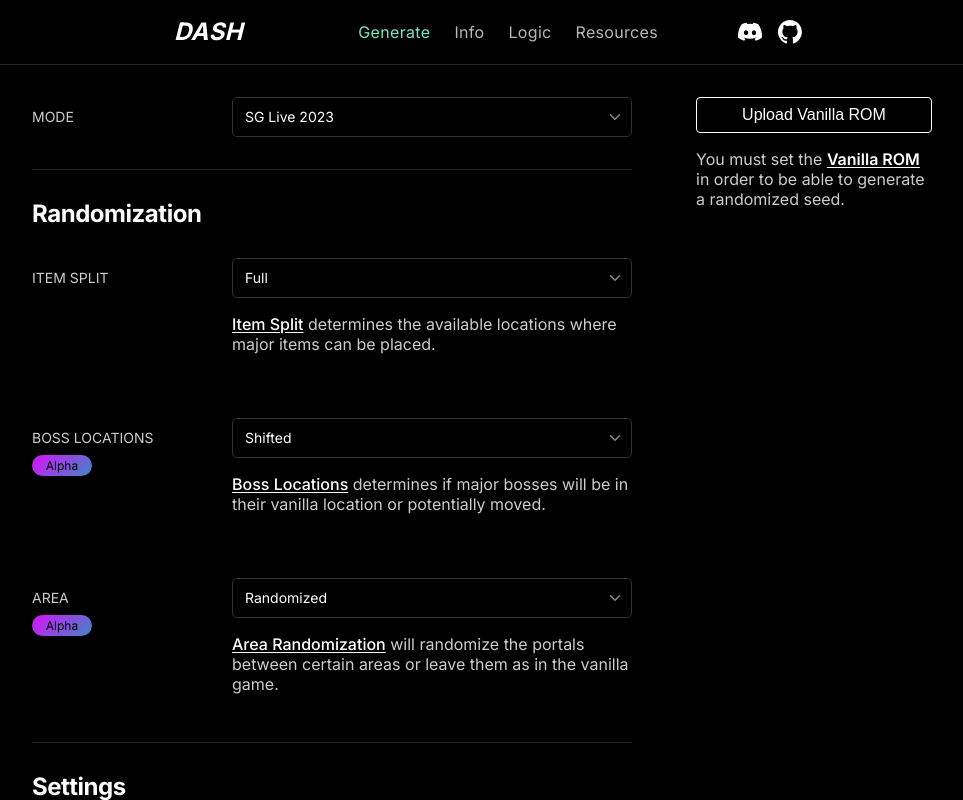
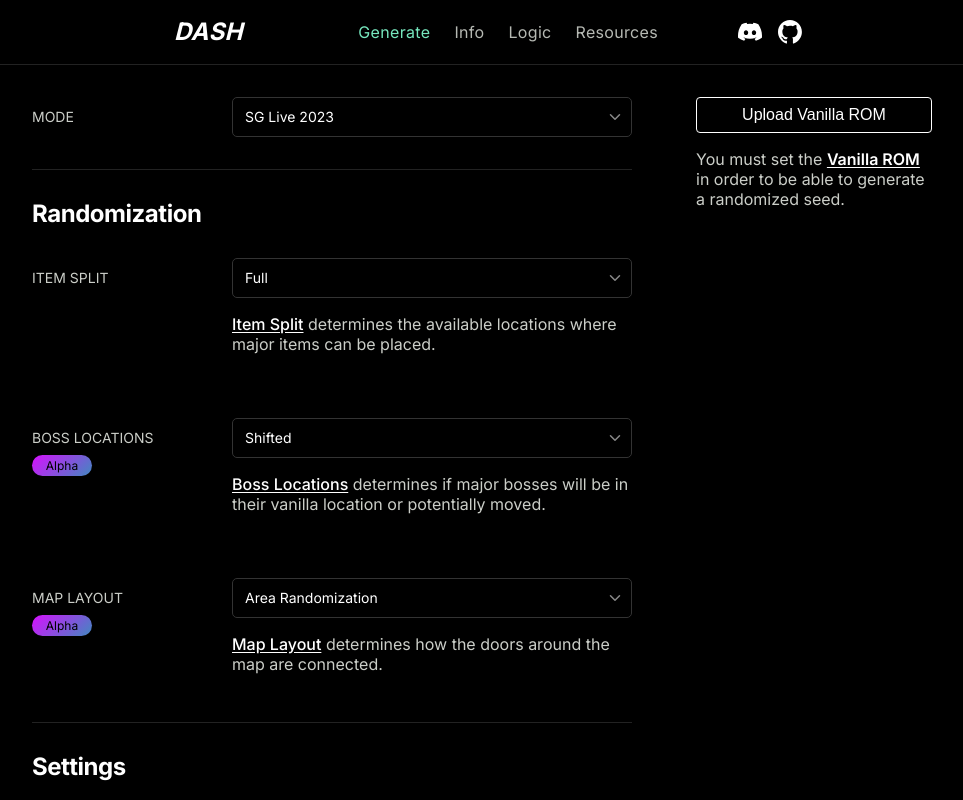
Before and after one commit to dashrando/dash-randomizer, a Next.js app in the folder apps/web/: page /generate in a window 1280 px wide. Shown: the whole page, without its empty margins (158-1121 px from the left). Built offline with nearby package versions, Linux system fonts and the light colour scheme.

Commit message:
map layout round 1

```diff
--- a/apps/web/app/generate/form.tsx
+++ b/apps/web/app/generate/form.tsx
@@ -148,7 +148,7 @@ const Option = (
 
 export interface GenerateSeedSettings {
   'item-split': 'recall-mm' | 'standard-mm' | 'full',
-  area: 'standard' | 'randomized',
+  'map-layout': 'standard' | 'randomized',
   boss: 'standard' | 'randomized' | 'known',
   minors: 'standard' | 'dash',
   'environment': 'standard' | 'dash-recall' | 'dash-classic',
@@ -173,7 +173,7 @@ export interface GenerateFormParams extends GenerateSeedParams {
 const MODES = {
   'sgl23': {
     'item-split': 'full',
-    area: 'randomized',
+    'map-layout': 'randomized',
     boss: 'randomized',
     minors: 'standard',
     'environment': 'standard',
@@ -185,7 +185,7 @@ const MODES = {
   },
   /*'dash-recall-v2': {
     'item-split': 'recall-mm',
-    area: 'standard',
+    'map-layout': 'standard',
     boss: 'standard',
     minors: 'dash',
     'environment': 'dash-recall',
@@ -198,7 +198,7 @@ const MODES = {
   },*/
   'dash-recall-v1': {
     'item-split': 'recall-mm',
-    area: 'standard',
+    'map-layout': 'standard',
     boss: 'standard',
     minors: 'dash',
     'environment': 'dash-recall',
@@ -210,7 +210,7 @@ const MODES = {
   },
   'dash-classic': {
     'item-split': 'standard-mm',
-    area: 'standard',
+    'map-layout': 'standard',
     boss: 'standard',
     minors: 'dash',
     'environment': 'dash-classic',
@@ -222,7 +222,7 @@ const MODES = {
   },
   '2017': {
     'item-split': 'standard-mm',
-    area: 'standard',
+    'map-layout': 'standard',
     boss: 'standard',
     minors: 'standard',
     'environment': 'standard',
@@ -390,7 +390,7 @@ export default function Form() {
         settings.gravityHeatReduction = GravityHeatReduction.Off;
       }
 
-      if (data.area == 'randomized') {
+      if (data['map-layout'] == 'randomized') {
         settings.randomizeAreas = true;
       }
 
@@ -527,18 +527,18 @@ export default function Form() {
                 determines if major bosses will be in their vanilla location or potentially moved.
               </p>
             </Option>
-            <Option label="Area" name="area" badge={<Badge variant="alpha">Alpha</Badge>}>
+            <Option label="Map Layout" name="map-layout" badge={<Badge variant="alpha">Alpha</Badge>}>
               <Select
                 options={[
-                  { label: 'Randomized', value: 'randomized' },
+                  { label: 'Area Randomization', value: 'randomized' },
                   { label: 'Vanilla', value: 'standard' },
                 ]}
-                name="area"
+                name="map-layout"
                 register={register}
               />
               <p>
-                <a href="/info/settings#area">Area Randomization</a>{' '}
-                will randomize the portals between certain areas or leave them as in the vanilla game.
+                <a href="/info/settings#map-layout">Map Layout</a>{' '}
+                determines how the doors around the map are connected.
               </p>
             </Option>
           </Section>
--- a/apps/web/app/seed/[seed]/seed.tsx
+++ b/apps/web/app/seed/[seed]/seed.tsx
@@ -53,7 +53,7 @@ const getMapLayout = (value: number) => {
     case MapLayout.Recall:
       return "DASH Recall"
     case MapLayout.Classic:
-      return "DASH Classic"
+      return "DASH"
   }
 }
 
@@ -61,7 +61,7 @@ const getBossMode = (value: number) => {
   return (value === 2) ? 'Shifted' : 'Vanilla'
 }
 
-const getAreaMode = (value: boolean) => value ? 'Randomized' : 'Vanilla'
+const getAreaMode = (value: boolean) => value ? 'Area Randomization' : 'Vanilla'
 
 const getBeamMode = (value: number) => {
   switch (value) {
@@ -95,7 +95,7 @@ const parseSettings = (parameters: any) => {
   const randomizeParams = [
     { label: 'Item Split', value: getItemSplit(settings.majorDistribution) },
     { label: 'Boss Locations', value: getBossMode(settings.bossMode) },
-    { label: 'Area', value: getAreaMode(settings.randomizeAreas) }
+    { label: 'Map Layout', value: getAreaMode(settings.randomizeAreas) }
   ]
   const settingsParams = [
     { label: 'Minor Item Distribution', value: getMinorItemDistribution(settings.minorDistribution)},
```
Also changed, not shown: apps/web/app/info/settings/page.tsx (+6 -6 lines).
